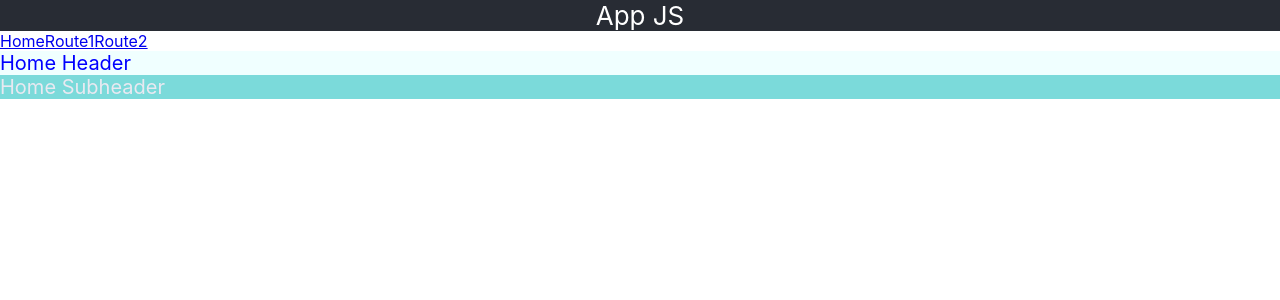
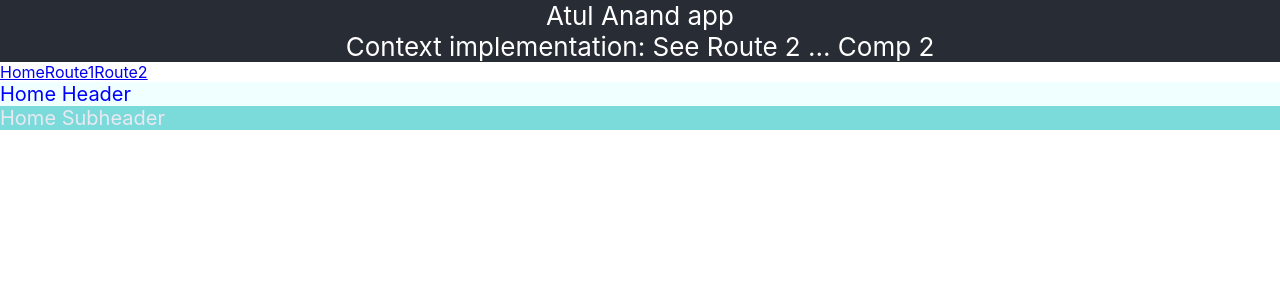
Before and after one commit to thatsatul/cra-1, a React (Create React App) app: page / in a window 1280 px wide. Shown: the top 300 px of the page. Built offline with nearby package versions, Linux system fonts and the light colour scheme.

Commit message:
Context implementation in react

```diff
--- a/src/App.js
+++ b/src/App.js
@@ -1,14 +1,21 @@
+import React, { useState } from 'react';
 import { Link, Switch, Route } from 'react-router-dom';
 import Home from './containers/Home';
 import './App.css';
 import Route1 from './containers/Route1';
 import Route2 from './containers/Route2';
+import { TestContext } from './utils/context';
 
 function App() {
+  const [name, setName] = useState('Atul Anand');
   return (
+    <TestContext.Provider value={{ name }}>
       <main>
         <div>
-        <div className="App-header">App JS</div>
+          <div className="App-header" onClick={() => setName(name === 'Atul Anand' ? 'Kumud Kumari' : 'Atul Anand')}>
+            <div>{name} app</div>
+            <div>Context implementation: See Route 2 ... Comp 2</div>
+          </div>
         </div>
         <Link to="/">Home</Link>
         <Link to="/route1">Route1</Link>
@@ -19,6 +26,7 @@ function App() {
           <Route path="/route2" component={Route2} />
         </Switch>
       </main>
+    </TestContext.Provider>
   );
 }
 
--- a/src/containers/Route2/components/Comp2/index.jsx
+++ b/src/containers/Route2/components/Comp2/index.jsx
@@ -1,5 +1,13 @@
 import React from 'react';
+import { TestContext } from '../../../../utils/context';
 
-const Route2Comp2 = () => <div>Route 2 ... Comp 2</div>;
+class Route2Comp2 extends React.Component {
+  render() {
+    let test = this.context;
+    return <div>Route 2 ... Comp 2 ({test.name})</div>;
+  }
+}
 
 export default Route2Comp2;
+
+Route2Comp2.contextType = TestContext;
--- /dev/null
+++ b/src/utils/context.js
@@ -0,0 +1,3 @@
+import { createContext } from 'react';
+
+export const TestContext = createContext(null);
```
Lines whose indentation alone changed are shown as unchanged.
